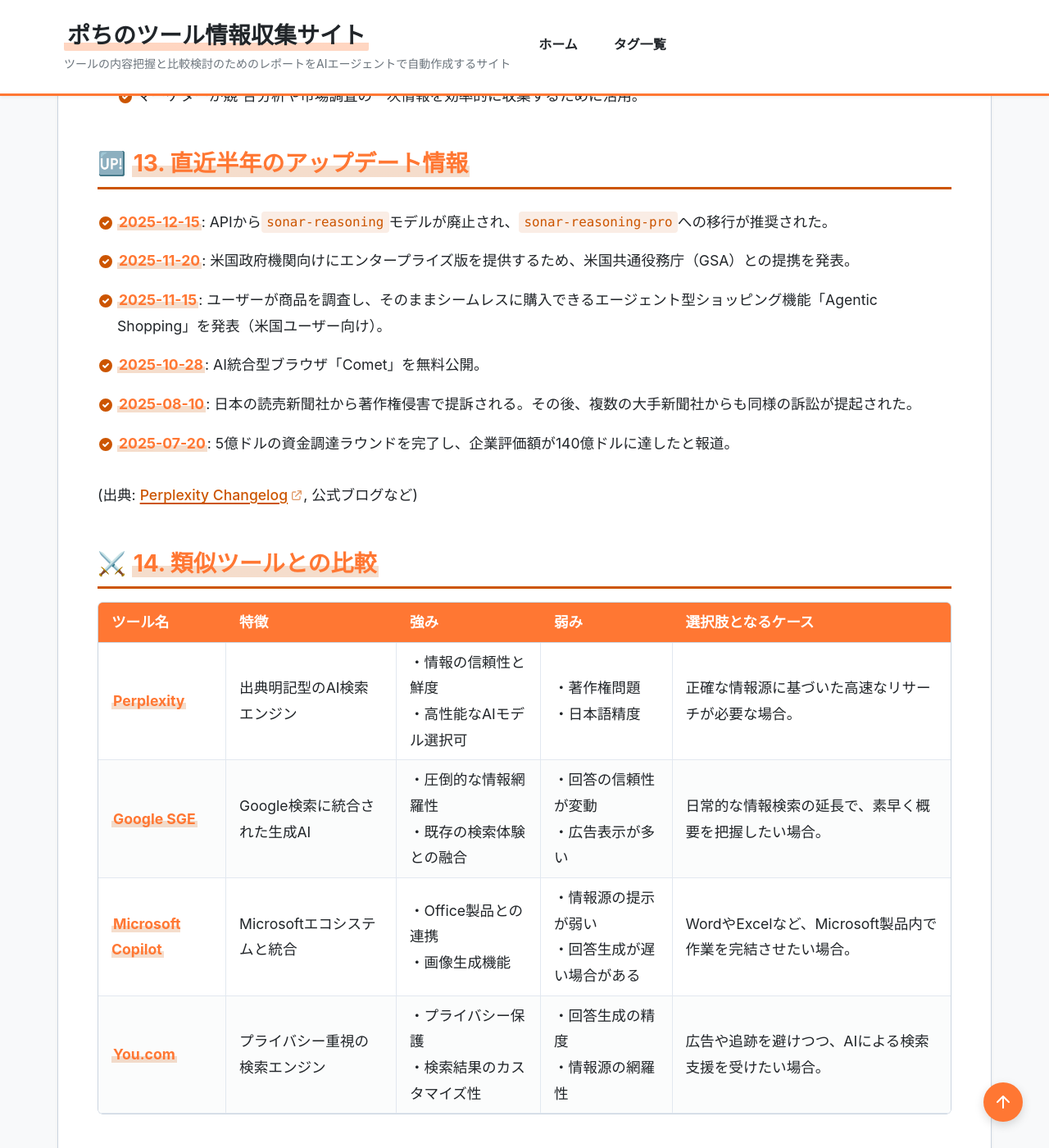
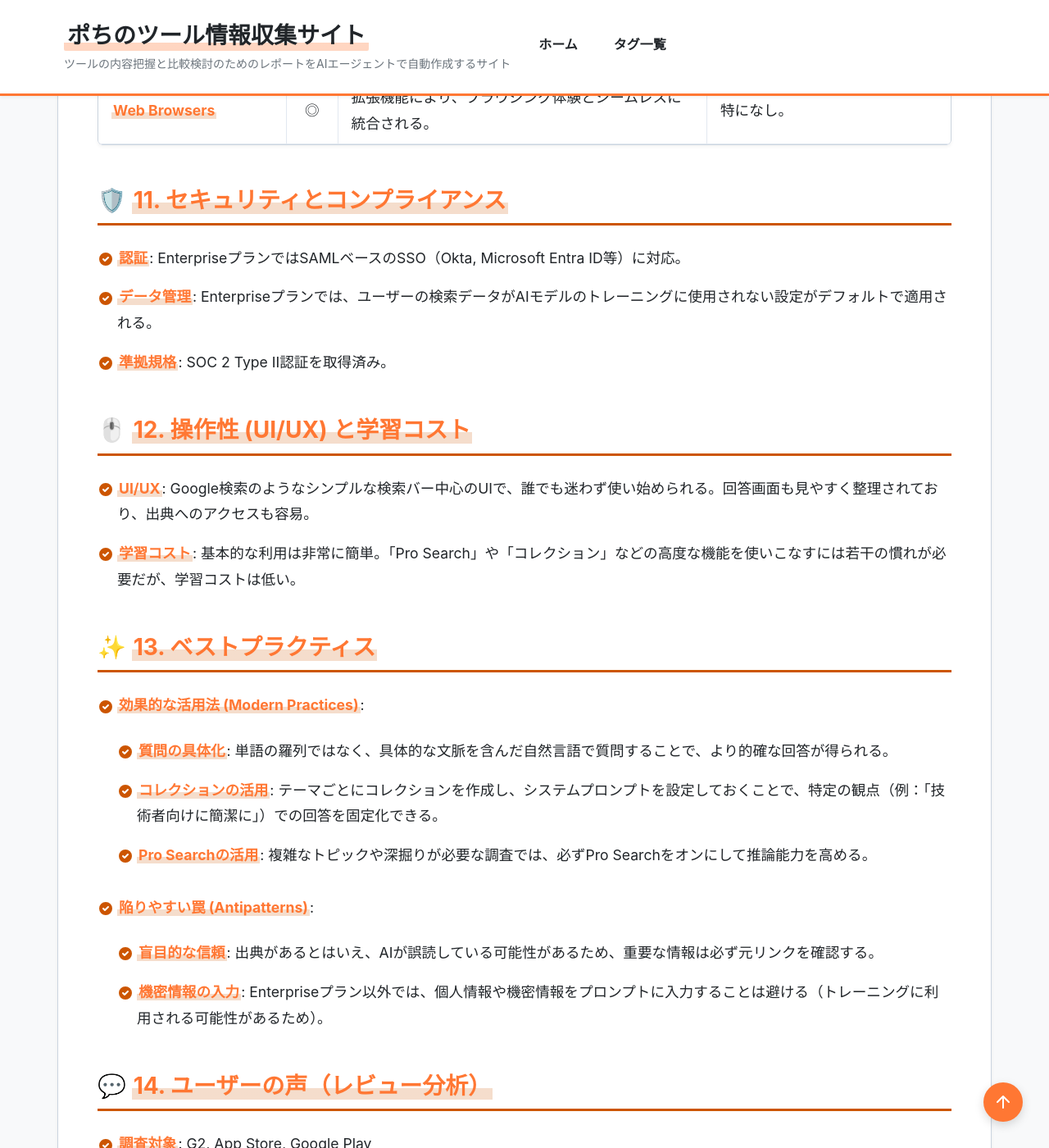
Before and after one commit to aegisfleet/tool-survey-report, a Jekyll site: the page built from _reports/perplexity.md, in a window 1280 px wide and 1400 px high, scrolled down 7822 px. Shown: the whole window at 82% size. Built offline with Jekyll 4.4.1, drawn with Linux system fonts in a browser that asks for light colours; some of the changed text lies outside the part shown.

Commit message:
Update Perplexity report and organize related tags (#557)
- Update `_reports/perplexity.md` to strictly follow the new template.
- Update content to reflect the fictional date of 2026-01-27.
- Add functional comparison table and best practices.
- Normalize tags in `_reports/perplexity.md` ("対話型AI" -> "会話型AI") and `_reports/felo.md` ("AIエージェント" -> "エージェント").
- Ensure bidirectional consistency in related tools.

Co-authored-by: google-labs-jules[bot] <161369871+google-labs-jules[bot]@users.noreply.github.com>

```diff
--- a/_reports/perplexity.md
+++ b/_reports/perplexity.md
@@ -7,12 +7,12 @@ tool_reading: "パープレキシティ"
 category: "AI検索エンジン"
 developer: "Perplexity AI, Inc."
 official_site: "https://www.perplexity.ai/"
-date: "2025-10-20"
-last_updated: "2026-01-10"
+date: "2026-01-27"
+last_updated: "2026-01-27"
 tags:
   - "AI"
   - "検索エンジン"
-  - "対話型AI"
+  - "会話型AI"
   - "生成AI"
   - "大規模言語モデル"
 description: "大規模言語モデルとリアルタイムのWeb検索を組み合わせ、出典付きで正確かつ信頼性の高い回答を提供するAIパワード検索エンジン。"
@@ -68,7 +70,7 @@ relationships:
 * **公式サイト**: [https://www.perplexity.ai/](https://www.perplexity.ai/)
 * **関連リンク**:
   * ドキュメント: [https://docs.perplexity.ai/](https://docs.perplexity.ai/)
-  * レビューサイト: [G2](https://www.g2.com/products/perplexity/reviews)
+  * レビューサイト: [G2](https://www.g2.com/products/perplexity/reviews) | [App Store](https://apps.apple.com/us/app/perplexity-ask-anything/id1668000334)
 * **カテゴリ**: AI検索エンジン
 * **概要**: ユーザーの質問に対し、Web上の最新情報源を基に、大規模言語モデルが要約と出典付きの回答を生成する対話型のAI検索エンジン。従来のキーワード検索とは異なり、自然言語での複雑な質問にも対応する。
 
@@ -77,114 +79,156 @@ relationships:
 * **解決する課題**: 信頼性の低い情報や広告に溢れる従来のWeb検索から脱却し、正確で信頼できる情報へのアクセスを迅速化する。
 * **想定利用者**: 研究者、学生、開発者、コンテンツ制作者など、特定のトピックについて深く、かつ効率的に調査を行いたい個人やプロフェッショナル。
 * **利用シーン**:
-  * 学術論文や技術ドキュメントの調査
-  * 特定のテーマに関するレポートや記事の草稿作成
-  * プログラミングや専門的な問題解決のための情報収集
-  * 最新のニュースや市場トレンドの把握
+  * **学術論文や技術ドキュメントの調査**: 正確な引用元を確認しながら、効率的に文献をリサーチする。
+  * **市場調査や競合分析**: 最新のニュースやデータを基に、特定の業界動向を把握する。
+  * **プログラミングの問題解決**: エラーログや技術的な質問に対し、Stack Overflowや公式ドキュメントに基づいた回答を得る。
 
 ## **3. 主要機能**
 
 * **AIパワード検索**: 自然言語の質問に対し、Web上の情報をリアルタイムで検索・分析し、要約された回答を生成。
 * **出典の明記**: 回答の根拠となった情報源（Webサイト）へのリンクを明記し、情報の信頼性をユーザーが確認できる。
-* **対話形式の深掘り**: 生成された回答に対して追加の質問を重ねることで、トピックをより深く掘り下げることが可能。
-* **Proプラン**: 高度なAIモデル（GPT-5, Claude 4.0等）の選択、ファイルのアップロード、無制限のPro検索、APIアクセス（$5分/月 クレジット付）が可能になる。
-* **コレクション機能**: 調査結果を整理・保存し、後から参照したり他者と共有したりできる。
-* **アシスタント機能**: スマートフォンアプリで利用でき、デバイスを横断してタスクを実行する。
+* **Pro Search**: 複雑な質問をステップバイステップで推論し、より深く包括的な回答を生成する高度な検索モード。
+* **マルチモデル対応**: Proプランでは、GPT-5, Claude 4.0, Sonar（Perplexity独自モデル）など、複数の最先端モデルを切り替えて利用可能。
+* **コレクション機能**: 調査結果をプロジェクトごとに整理・保存し、プロンプトのカスタマイズや他者との共有が可能。
+* **ファイル分析**: PDFやテキストファイルをアップロードし、その内容に基づいた質問応答や要約を行う。
 
-## **4. 特徴・強み (Pros)**
+## **4. 開始手順・セットアップ**
 
-* **情報の信頼性**: すべての回答に情報源へのリンクが付与されるため、ファクトチェックが極めて容易。
-* **情報の鮮度**: リアルタイムでWebを検索するため、常に最新の情報に基づいた回答が得られる。
-* **効率性**: 複数のWebサイトを個別に閲覧する必要がなく、要点をまとめた回答によって調査時間を大幅に短縮できる。
-* **高度なAIモデル**: Proプランでは、GPT-5やClaude 4.0など、常に最新・最高のAIモデルを利用できる。
+* **前提条件**:
+  * Webブラウザまたはモバイルアプリ（iOS/Android）
+  * アカウント作成（Google, Appleアカウント等でログイン可）
+* **インストール/導入**:
+  * Web版は公式サイトにアクセスするのみ。
+  * モバイル版はApp StoreまたはGoogle Playからダウンロード。
+* **初期設定**:
+  * 特に不要だが、Proプラン利用時は設定画面でデフォルトのAIモデルを選択可能。
+* **クイックスタート**:
+  * 検索バーに質問を入力するだけで利用開始可能。「おすすめの質問」を選択して試すこともできる。
 
-## **5. 弱み・注意点 (Cons)**
+## **5. 特徴・強み (Pros)**
 
-* **著作権・倫理的問題**: Forbesなど大手メディアから、許諾のないコンテンツのスクレイピングや著作権侵害に関する指摘や訴訟が相次いでいる。
-* **情報の正確性**: AIによる要約の過程で、元情報のニュアンスが失われたり、誤った解釈が含まれたりする可能性は残る。
-* **日本語対応**: 日本語での検索や回答生成の精度は、英語に比べて若干劣る場合がある。UIやサポートも主に英語。
+* **情報の信頼性**: すべての回答に情報源へのリンクが付与されるため、ハルシネーション（嘘の生成）のリスクを検証しやすい。
+* **情報の鮮度**: リアルタイムでWebを検索するため、学習データに含まれていない最新の出来事についても回答できる。
+* **効率性**: 複数のWebサイトを個別に閲覧して情報を統合する手間が省け、調査時間を大幅に短縮できる。
 
-## **6. 料金プラン**
+## **6. 弱み・注意点 (Cons)**
+
+* **著作権・倫理的問題**: ニュースメディアのコンテンツ利用に関する許諾問題で、複数の訴訟リスクを抱えている。
+* **情報の正確性の限界**: AIによる要約の過程で、元情報のニュアンスが失われたり、誤った解釈が含まれたりする可能性は完全には排除できない。
+* **日本語対応のばらつき**: 日本語での利用は可能だが、情報源として英語サイトが優先される場合や、生成テキストの自然さが英語に劣る場合がある。
+
+## **7. 料金プラン**
 
 | プラン名 | 料金 | 主な特徴 |
-|---|---|---|
+|---------|------|---------|
 | **無料プラン** | 無料 | ・基本的な検索機能<br>・Pro検索（高性能モデル利用）が5回/4時間まで |
-| **Proプラン** | $20/月 または $200/年 | ・GPT-5, Claude 4.0等の高性能モデル利用<br>・300回以上のPro検索/日<br>・ファイルアップロード（PDF, テキスト等）<br>・$5/月のAPIクレジット |
-| **Enterpriseプラン**| $40/ユーザー/月 または $400/年 | ・Proプランの全機能<br>・ユーザー管理機能<br>・SSO（SAML）連携<br>・データプライバシーとセキュリティの強化 |
+| **Proプラン** | $20/月<br>または $200/年 | ・GPT-5, Claude 4.0等の高性能モデル利用<br>・300回以上のPro検索/日<br>・ファイルアップロード数増加<br>・$5/月のAPIクレジット |
+| **Enterpriseプラン**| $40/ユーザー/月<br>または $400/年 | ・Proプランの全機能<br>・ユーザー管理機能<br>・SSO（SAML）連携<br>・データプライバシー保護強化 |
 
-* **課金体系**: ユーザー単位の月額または年額サブスクリプション。
-* **無料トライアル**: Proプランには7日間の無料トライアルあり。
+* **課金体系**: ユーザー単位のサブスクリプション。
+* **無料トライアル**: Proプランには7日間の無料トライアルあり（時期により変動）。
 
-## **7. 導入実績・事例**
+## **8. 導入実績・事例**
 
-* **導入企業**: 公式な導入企業リストは公開されていないが、Databricks, Nvidia, Jeff Bezosといった著名な企業や投資家からの出資を受けている。
-* **導入事例**: 2025年11月、米国共通役務庁（GSA）との提携を発表し、連邦政府機関向けにエンタープライズ版を提供。個人ユーザーを中心に急速に利用者を拡大している。
-* **対象業界**: 業界を問わず、リサーチ、コンテンツ作成、技術開発など、正確な情報収集を必要とするあらゆる分野で活用されている。
+* **導入企業**: 米国共通役務庁（GSA）, Databricks, Nvidiaなどの技術系企業や政府機関での採用実績がある。
+* **導入事例**: 米国連邦政府機関において、職員の情報検索やリサーチ業務の効率化ツールとしてエンタープライズ版が導入されている。
+* **対象業界**: 業界を問わず、リサーチ業務が頻繁に発生するコンサルティング、金融、テクノロジー、メディア業界。
 
-## **8. サポート体制**
+## **9. サポート体制**
 
-* **ドキュメント**: [公式ドキュメントサイト](https://docs.perplexity.ai/)やブログで、API仕様や新機能に関する情報が提供されている。
-* **コミュニティ**: X (旧Twitter)やDiscordなどで活発なユーザーコミュニティが形成されている。
-* **公式サポート**: 主にメールや問い合わせフォームによるサポートが提供されている（英語）。
+* **ドキュメント**: [公式ドキュメントサイト](https://docs.perplexity.ai/)にてAPI仕様や機能解説が提供されている。
+* **コミュニティ**: DiscordサーバーやX (Twitter) で活発なユーザーコミュニティが存在する。
+* **公式サポート**: 専用のヘルプセンターと問い合わせフォーム（主に英語）が提供されている。
 
-## **9. 連携機能 (API・インテグレーション)**
+## **10. エコシステムと連携**
 
-* **API**: ProプランおよびEnterpriseプランのユーザー向けに、Perplexityの検索機能を外部アプリケーションに組み込むためのAPIを提供。使用量に応じた課金体系。
-* **外部サービス連携**: Google Chrome拡張機能を提供しており、ブラウジング中に手軽にPerplexityの機能を利用できる。
+### **10.1 API・外部サービス連携**
 
-## **10. セキュリティとコンプライアンス**
+* **API**: `pplx-api` を提供。OpenAI互換のインターフェースで、Perplexityの検索機能や独自モデル（Sonar）を外部アプリに組み込める。
+* **外部サービス連携**:
+  * **Chrome拡張機能**: ブラウザのツールバーから即座に検索を実行したり、閲覧中のページを要約したりできる。
+  * **Arc Browser**: デフォルトの検索エンジンとして設定可能。
 
-* **認証**: EnterpriseプランではSAMLベースのSSOに対応。
-* **データ管理**: ユーザーがアップロードしたファイルの取り扱いやデータプライバシーに関するポリシーは公式サイトで公開されている。SOC2 Type II認証を取得済み。
-* **準拠規格**: SOC2。その他の規格（ISO27001など）については公式サイトで公開されていない。
+### **10.2 技術スタックとの相性**
 
-## **11. 操作性 (UI/UX) と学習コスト**
+| 技術スタック | 相性 | メリット・推奨理由 | 懸念点・注意点 |
+|:---|:---:|:---|:---|
+| **Python (LangChain等)** | ◎ | OpenAI互換APIのため、既存のLLMフレームワークに容易に統合可能。 | レートリミットに注意が必要。 |
+| **JavaScript/TypeScript** | ◎ | 公式SDKはないが、REST API呼び出しやOpenAI SDKでの代用が可能。 | クライアントサイドでのAPIキー管理に注意。 |
+| **Web Browsers** | ◎ | 拡張機能により、ブラウジング体験とシームレスに統合される。 | 特になし。 |
 
-* **UI/UX**: シンプルな検索インターフェースで、直感的に操作可能。回答と出典が分かりやすく表示され、情報源の確認が容易。
-* **学習コスト**: 一般的な検索エンジンの利用経験があれば、特別な学習は不要。対話形式での質問のコツを掴むことで、より高度な活用が可能になる。
+## **11. セキュリティとコンプライアンス**
 
-## **12. ユーザーの声（レビュー分析）**
+* **認証**: EnterpriseプランではSAMLベースのSSO（Okta, Microsoft Entra ID等）に対応。
+* **データ管理**: Enterpriseプランでは、ユーザーの検索データがAIモデルのトレーニングに使用されない設定がデフォルトで適用される。
+* **準拠規格**: SOC 2 Type II認証を取得済み。
 
-* **調査対象**: G2, App Store, Google Play, Chromeウェブストア
+## **12. 操作性 (UI/UX) と学習コスト**
+
+* **UI/UX**: Google検索のようなシンプルな検索バー中心のUIで、誰でも迷わず使い始められる。回答画面も見やすく整理されており、出典へのアクセスも容易。
+* **学習コスト**: 基本的な利用は非常に簡単。「Pro Search」や「コレクション」などの高度な機能を使いこなすには若干の慣れが必要だが、学習コストは低い。
+
+## **13. ベストプラクティス**
+
+* **効果的な活用法 (Modern Practices)**:
+  * **質問の具体化**: 単語の羅列ではなく、具体的な文脈を含んだ自然言語で質問することで、より的確な回答が得られる。
+  * **コレクションの活用**: テーマごとにコレクションを作成し、システムプロンプトを設定しておくことで、特定の観点（例：「技術者向けに簡潔に」）での回答を固定化できる。
+  * **Pro Searchの活用**: 複雑なトピックや深掘りが必要な調査では、必ずPro Searchをオンにして推論能力を高める。
+* **陥りやすい罠 (Antipatterns)**:
+  * **盲目的な信頼**: 出典があるとはいえ、AIが誤読している可能性があるため、重要な情報は必ず元リンクを確認する。
+  * **機密情報の入力**: Enterpriseプラン以外では、個人情報や機密情報をプロンプトに入力することは避ける（トレーニングに利用される可能性があるため）。
+
+## **14. ユーザーの声（レビュー分析）**
+
+* **調査対象**: G2, App Store, Google Play
 * **総合評価**: 4.6/5.0 (G2)
 * **ポジティブな評価**:
-  * 「情報収集のスピードと質が劇的に向上した」
-  * 「出典が明記されているため、AIの回答を信頼できる」
-  * 「複雑なトピックを学ぶ際の最初のステップとして非常に優れている」
-  * 「インターフェースがクリーンで使いやすい」
+  * 「Google検索に戻れなくなった。情報の到達スピードが段違い。」
+  * 「出典が明記されている安心感が大きい。」
+  * 「Proプランで複数のトップモデルを切り替えて使えるのがコスパ最高。」
 * **ネガティブな評価 / 改善要望**:
-  * 「時々、質問の意図を正確に理解しないことがある」
-  * 「ウェブサイトのスクレイピングに関する倫理的な懸念がある」
-  * 「Proプランの価格が個人利用には少し高い」
+  * 「日本語の検索精度がたまに不安定。」
+  * 「最近、検索結果にショッピング広告のようなものが混じることがある。」
+  * 「Proプランの価格が個人には少し高いと感じる。」
 * **特徴的なユースケース**:
-  * 開発者がエラーコードの解決策を、出典付きのドキュメントやフォーラム投稿から素早く見つけるために利用。
-  * マーケターが競`合分析や市場調査の一次情報を効率的に収集するために活用。
+  * エンジニアが新しいライブラリの使い方を調べる際、公式ドキュメントとGitHubのIssueを横断して検索させる。
+  * 投資家が決算情報を速報で分析するために利用。
 
-## **13. 直近半年のアップデート情報**
+## **15. 直近半年のアップデート情報**
 
-* **2025-12-15**: APIから`sonar-reasoning`モデルが廃止され、`sonar-reasoning-pro`への移行が推奨された。
-* **2025-11-20**: 米国政府機関向けにエンタープライズ版を提供するため、米国共通役務庁（GSA）との提携を発表。
-* **2025-11-15**: ユーザーが商品を調査し、そのままシームレスに購入できるエージェント型ショッピング機能「Agentic Shopping」を発表（米国ユーザー向け）。
-* **2025-10-28**: AI統合型ブラウザ「Comet」を無料公開。
-* **2025-08-10**: 日本の読売新聞社から著作権侵害で提訴される。その後、複数の大手新聞社からも同様の訴訟が提起された。
-* **2025-07-20**: 5億ドルの資金調達ラウンドを完了し、企業評価額が140億ドルに達したと報道。
+* **2025-12-15**: APIから`sonar-reasoning`モデルが廃止され、より高性能な`sonar-reasoning-pro`への移行が推奨された。
+* **2025-11-20**: 米国共通役務庁（GSA）との提携を発表し、政府機関向けサービスを強化。
+* **2025-11-15**: エージェント型ショッピング機能「Agentic Shopping」を発表。商品検索から購入までをサポート。
+* **2025-10-28**: AI統合型ブラウザ「Comet」を試験的に公開（Google Discoへの対抗）。
+* **2025-08-10**: 複数の大手メディアから著作権侵害に関する訴訟を提起され、コンテンツ利用ポリシーを改定。
 
-(出典: [Perplexity Changelog](https://docs.perplexity.ai/changelog), 公式ブログなど)
+(出典: [Perplexity Changelog](https://docs.perplexity.ai/changelog), 公式ブログ)
 
-## **14. 類似ツールとの比較**
+## **16. 類似ツールとの比較**
+
+### **16.1 機能比較表 (星取表)**
+
+| 機能カテゴリ | 機能項目 | 本ツール | ChatGPT | Genspark | Felo |
+|:---:|:---|:---:|:---:|:---:|:---:|
+| **基本機能** | 検索精度・信頼性 | ◎<br><small>出典重視</small> | ◯<br><small>Webブラウジング</small> | ◯<br><small>エージェント</small> | ◎<br><small>多言語対応</small> |
+| **生成機能** | コンテンツ作成 | △<br><small>テキストのみ</small> | ◎<br><small>文章・画像</small> | ◎<br><small>Sparkpages</small> | ◎<br><small>スライド生成</small> |
+| **拡張性** | モデル選択 | ◎<br><small>複数モデル可</small> | ◯<br><small>GPTのみ</small> | -<br><small>自動選択</small> | ◯<br><small>複数選択可</small> |
+| **UI/UX** | シンプルさ | ◎<br><small>検索特化</small> | ◯<br><small>チャット形式</small> | △<br><small>多機能</small> | ◯<br><small>Canvas等</small> |
+
+### **16.2 詳細比較**
 
 | ツール名 | 特徴 | 強み | 弱み | 選択肢となるケース |
-|---|---|---|---|---|
-| **Perplexity** | 出典明記型のAI検索エンジン | ・情報の信頼性と鮮度<br>・高性能なAIモデル選択可 | ・著作権問題<br>・日本語精度 | 正確な情報源に基づいた高速なリサーチが必要な場合。 |
-| **Google SGE** | Google検索に統合された生成AI | ・圧倒的な情報網羅性<br>・既存の検索体験との融合 | ・回答の信頼性が変動<br>・広告表示が多い | 日常的な情報検索の延長で、素早く概要を把握したい場合。 |
-| **Microsoft Copilot** | Microsoftエコシステムと統合 | ・Office製品との連携<br>・画像生成機能 | ・情報源の提示が弱い<br>・回答生成が遅い場合がある | WordやExcelなど、Microsoft製品内で作業を完結させたい場合。 |
-| **You.com** | プライバシー重視の検索エンジン | ・プライバシー保護<br>・検索結果のカスタマイズ性 | ・回答生成の精度<br>・情報源の網羅性 | 広告や追跡を避けつつ、AIによる検索支援を受けたい場合。 |
+|---------|------|------|------|------------------|
+| **本ツール** | 出典明記型のAI検索エンジン | 徹底した出典明記による情報の信頼性と、検索スピード。 | 長文のコンテンツ生成や、複雑な資料作成機能は持たない。 | 正確な情報を素早く入手したいリサーチ業務に最適。 |
+| **ChatGPT** | 汎用的な対話型AI | 圧倒的なユーザー数とエコシステム。多機能（画像生成、分析）。 | 検索特化ではないため、最新情報の引用精度で劣る場合がある。 | 検索だけでなく、文章作成やデータ分析など幅広く使いたい場合。 |
+| **Genspark** | マルチエージェント生成 | 検索からレポート作成までを自動化するエージェント機能。 | 機能が多く、純粋な検索ツールとしては複雑に感じる場合がある。 | ブログ記事や調査レポートのアウトプット作成まで自動化したい場合。 |
+| **Felo** | 検索＆ワークスペース | 多言語検索に強く、検索結果からスライド等を生成できる。 | UIが多機能で学習コストがかかる。 | グローバルな情報収集や、検索結果の整理・資料化を行いたい場合。 |
 
-## **15. 総評**
+## **17. 総評**
 
 * **総合的な評価**:
-  Perplexityは、従来の検索エンジンの課題であった「情報の信頼性」と「調査効率」を劇的に改善する革新的なツールである。全ての回答に出典を明記するアプローチは、AIのハルシネーションリスクを低減し、ユーザーが安心して情報を利用できる基盤を提供している。
+  Perplexityは、検索エンジンの利便性とLLMの知能を最もバランスよく融合させたツールである。「正確な情報源へのアクセス」を最優先する設計は、ハルシネーションを懸念するビジネスユーザーや研究者にとって代替の利かない価値を提供している。
 * **推奨されるチームやプロジェクト**:
-  研究開発、コンテンツ制作、技術調査など、情報の正確性と鮮度が重視されるあらゆるチームやプロジェクトに推奨できる。特に、迅速なファクトチェックや一次情報へのアクセスが求められる法務、コンサルティング、報道などの分野で強力な武器となる。
+  最新技術の調査を行うR&Dチーム、市場動向を追うマーケティングチーム、そして正確なファクトチェックが求められるメディアや法務関連のプロジェクトに強く推奨される。
 * **選択時のポイント**:
-  Google検索やMicrosoft Copilotと比較した際の最大の差別化要因は、「徹底した出典明記」と「最新高性能モデルへのアクセス」である。単に答えを得るだけでなく、「なぜその答えになるのか」という根拠まで遡って確認したい場合に、Perplexityは最適な選択肢となるだろう。ただし、倫理的な懸念や日本語対応の現状を理解した上で導入を検討する必要がある。
+  「何かを作りたい（生成）」のか、「何かを知りたい（検索）」のかで選択が分かれる。知ることに特化するならPerplexity一択だが、検索結果を元に資料を作成したいならFeloやGenspark、汎用的なタスクならChatGPTが適している。
```
Also changed, not shown: other parts of _reports/perplexity.md (+2 -0 lines), _reports/felo.md (+1 -1 lines).
